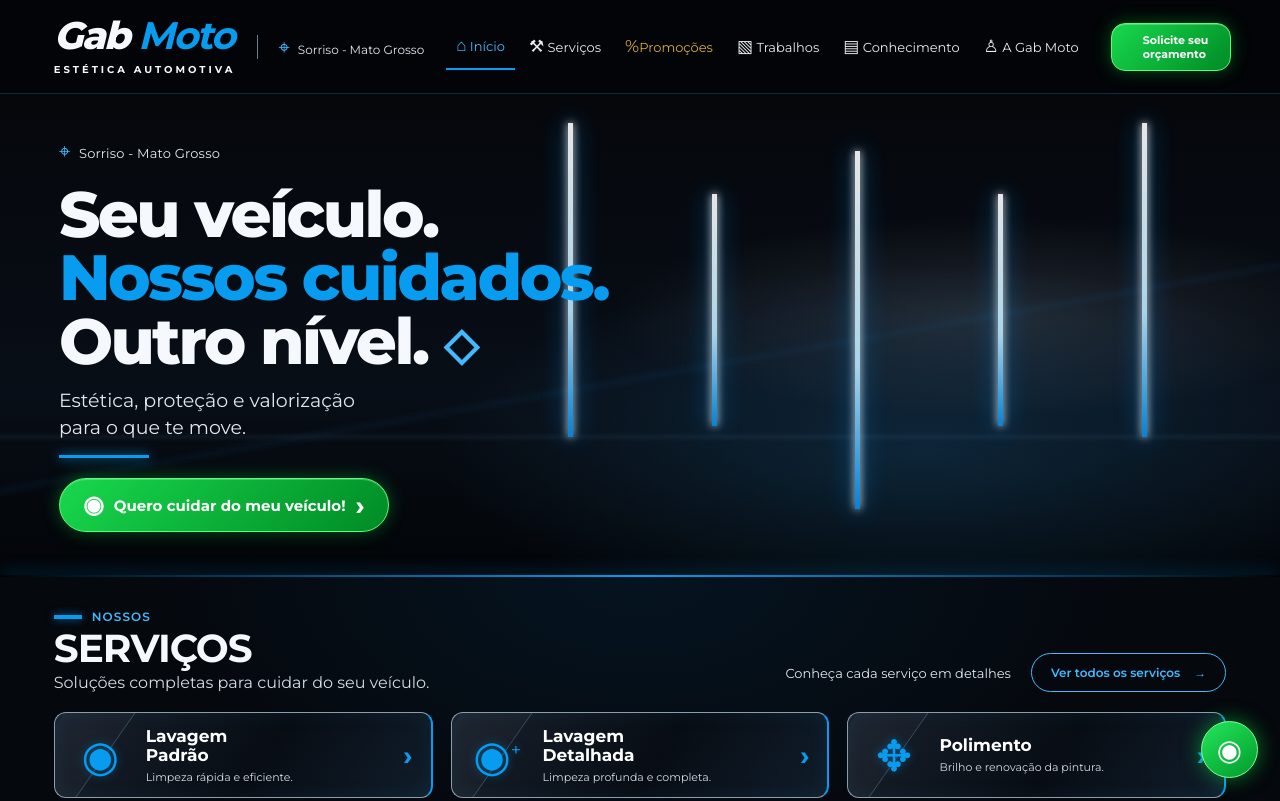
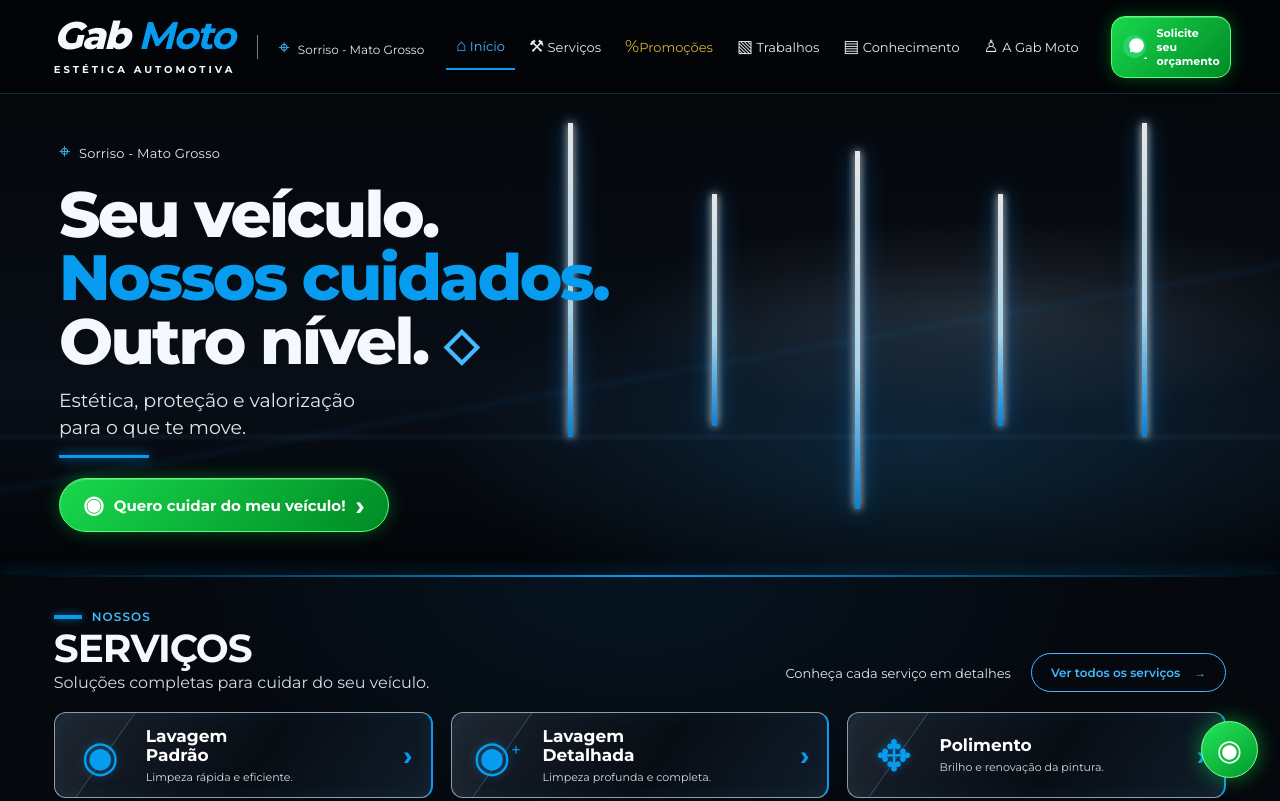
Before and after one commit to gabrielellinha-ship-it/gab-moto-site, a plain HTML site: page index.html in a window 1280 px wide. Shown: the top 801 px of the page. Drawn offline with Linux system fonts and the light colour scheme.

Commit message:
Update WhatsApp button with SVG icon
Replaced WhatsApp icon with SVG for better scalability and design.

```diff
--- a/index.html
+++ b/index.html
@@ -35,7 +35,13 @@
     </nav>
 
     <a class="whatsapp-button header-whatsapp" href="https://wa.me/5566996008227" target="_blank" rel="noopener">
-      <span class="wa-icon"><iclass="fa-brands fa-whatsapp"></i></span><span>Solicite seu<br> orçamento</span>
+      <span class="wa-icon">
+       <svg viewBox="0 0 24 24" widht="25" height="25"xmlns="http://www.w3.org/2000/svg">
+         <circle cx="12" cy="12" r="11" fill="#25D366" />
+         <path d="m7.5 17.51.7-2.5a7 7 0 1 1 2.3 2.1z m9 8.5c-.4 1.8 2.2 4.5 4.1 4.8l1.2-1 1.8.9c.2.1.5 0 .8-.5.8-1.3 1.2-2.3 1-3.2-.7-5.8-3.3-6.5-6.5-.2-1.2-1.8 1-2.3.3-.2.7-.2.8 0L10 8l-1 1.2z"
+           fill="#fff"/>
+       </svg>
+      </span><span>Solicite seu<br> orçamento</span>
     </a>
   </header>
 
```
